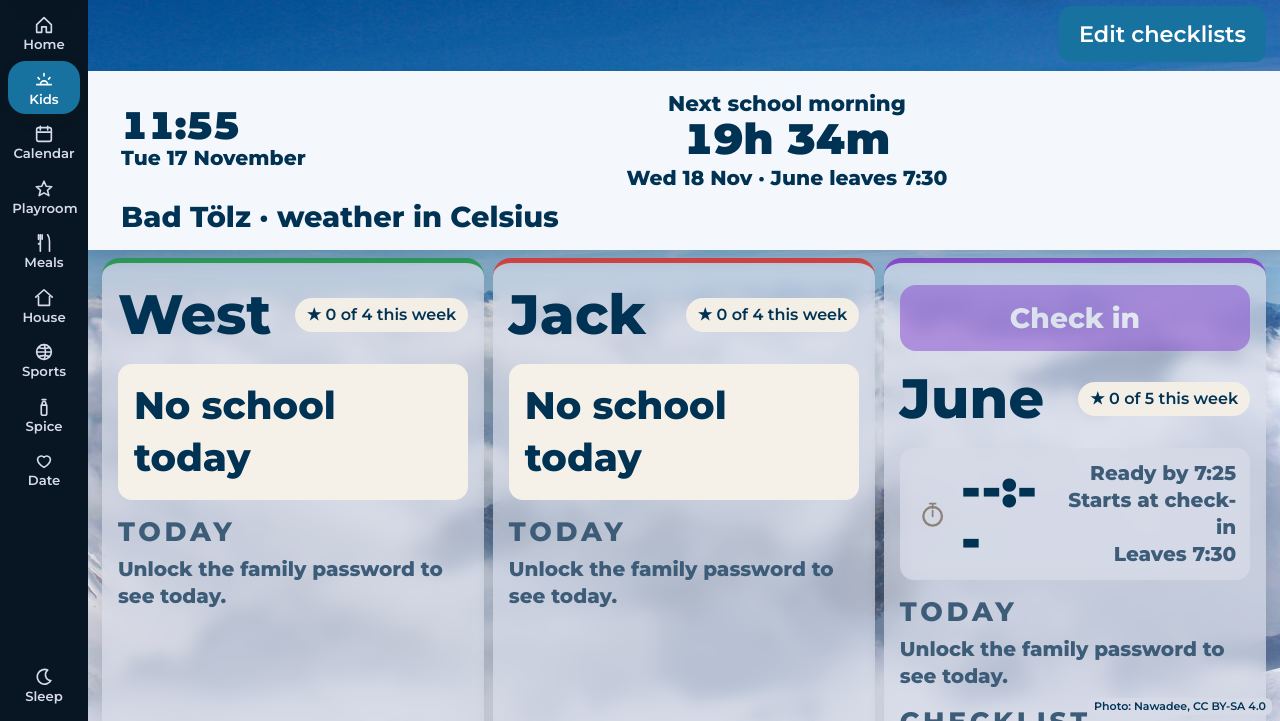
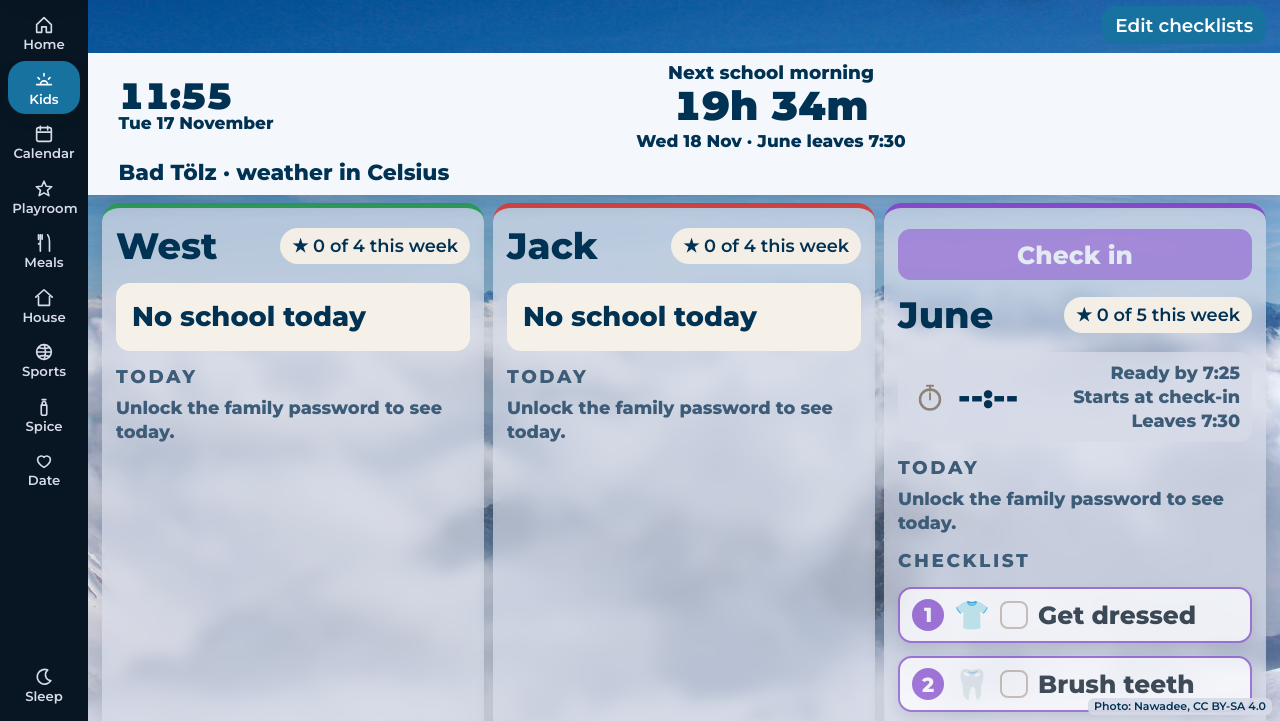
Before and after one commit to pacetheface/family-dashboard, a plain HTML site: page index.html in a window 1280 px wide. Both pictures are taken after a click on the button "Kids". Shown: the part 79-800 px from the top of the page. Drawn offline with Linux system fonts and the light colour scheme; no server answers.

Commit message:
Scale the Kids checklist with the window. (#27)
Task cards, the sticky clock, and the buttons follow the viewport, and June’s column no longer shows the bag line.

Co-authored-by: Cursor Agent <cursoragent@cursor.com>
Co-authored-by: Ryan <pacetheface@users.noreply.github.com>

```diff
--- a/css/app.css
+++ b/css/app.css
@@ -837,6 +837,12 @@ html[data-size="xl"] .m-cols { flex-wrap: wrap; }
 html[data-size="xl"] .m-col { flex: 1 1 46%; }
 html[data-size="xl"] .topbar { flex-wrap: wrap; }
 
+.kids-board {
+  --kid: clamp(15px, min(1.85vw, 3.3vh), 40px);
+  font-size: var(--kid);
+}
+.kids-board .m-cols { min-width: 0; }
+.kids-board .m-col { min-width: 0; padding: 0.55em 0.6em 0.7em; }
 .kids-board .m-top,
 .kids-board .m-top.urg-ok,
 .kids-board .m-top.urg-yellow,
@@ -845,12 +851,13 @@ html[data-size="xl"] .topbar { flex-wrap: wrap; }
 .kids-board .m-top.urg-gone,
 .kids-board .m-top.urg-off {
   position: sticky;
-  top: -12px;
+  top: -0.4rem;
   z-index: 8;
   flex-wrap: wrap;
-  gap: 0.4rem 1rem;
-  margin: 0 -20px;
-  padding: 0.85rem calc(0.9rem + 20px) 0.7rem;
+  align-items: center;
+  gap: 0.25em 0.8em;
+  margin: 0 -0.65rem;
+  padding: 0.35em calc(0.7em + 0.65rem) 0.4em;
   background: #f4f7fb;
   -webkit-backdrop-filter: none;
   backdrop-filter: none;
@@ -858,66 +865,94 @@ html[data-size="xl"] .topbar { flex-wrap: wrap; }
   box-shadow: 0 8px 16px rgba(7, 22, 34, 0.12);
 }
 .kids-board .m-clock { width: auto; }
-.kids-board .m-clock-time { font-size: 1.8rem; }
-.kids-board .m-clock-date { font-size: 0.95rem; margin-top: 0; }
-.kids-board .m-top .count-title { font-size: 1rem; }
+.kids-board .m-clock-time { font-size: 1.55em; }
+.kids-board .m-clock-date { font-size: 0.72em; margin-top: 0; }
+.kids-board .m-top .count-title { font-size: 0.78em; }
 .kids-board .m-top .count-big,
-.kids-board .m-top .count-big.small { font-size: 2rem; line-height: 1; }
-.kids-board .m-top .count-sub { font-size: 0.95rem; min-height: 0; }
+.kids-board .m-top .count-big.small { font-size: 1.7em; line-height: 1; }
+.kids-board .m-top .count-sub { font-size: 0.72em; min-height: 0; }
 .kids-board .m-wx { display: none; }
 .kids-board .kids-gear {
   flex: 1 0 100%;
-  font-size: 1.35rem;
+  font-size: 0.92em;
   font-weight: 800;
   color: #003253;
   line-height: 1.2;
 }
-.kids-board .m-head h2 { font-size: 2.6rem; }
+.kids-board .m-head h2 { font-size: 1.55em; }
 .kids-board .m-lbl,
-.kids-board .kid-progress-label { font-size: 1.25rem; font-weight: 800; }
+.kids-board .kid-progress-label { font-size: 0.78em; font-weight: 800; }
+.kids-board .m-meta,
+.kids-board .m-muted,
+.kids-board .m-ev,
+.kids-board .m-hw,
+.kids-board .badge,
+.kids-board .morn-stamp,
+.kids-board .aft-line { font-size: 0.75em; }
+.kids-board .m-time { font-size: 1.35em; }
+.kids-board .m-sw { padding: 0.4em 0.5em; gap: 0.35em; }
 .kids-board .chk.task-card {
   display: flex;
   align-items: center;
-  gap: 0.7rem;
+  gap: 0.4em;
   width: 100%;
-  margin: 0.45rem 0;
-  padding: 0.75rem 0.85rem;
+  margin: 0.28em 0;
+  padding: 0.4em 0.5em;
   border: 2px solid #8AA7C4;
-  border-radius: 16px;
+  border-radius: 0.55em;
   background: #fff;
-  box-shadow: 0 8px 18px rgba(7, 22, 34, 0.14);
-  font-size: 1.7rem;
+  box-shadow: 0 0.25em 0.55em rgba(7, 22, 34, 0.14);
+  font-size: 1.05em;
   font-weight: 800;
-  min-height: 4.4rem;
+  min-height: 0;
   text-align: left;
   color: #071622;
 }
 .kids-board .task-no {
   flex: 0 0 auto;
-  width: 2.1rem;
-  height: 2.1rem;
+  width: 1.55em;
+  height: 1.55em;
   border-radius: 999px;
   display: grid;
   place-items: center;
   background: #1872A0;
   color: #fff;
-  font-size: 1.15rem;
+  font-size: 0.82em;
 }
-.kids-board .task-emoji { flex: 0 0 auto; font-size: 2rem; line-height: 1; }
-.kids-board .chk.task-card .lbl { font-size: 1.7rem; overflow-wrap: normal; word-break: normal; }
+.kids-board .task-emoji { flex: 0 0 auto; font-size: 1.15em; line-height: 1; }
+.kids-board .box { width: 1.15em; height: 1.15em; }
+.kids-board .tick { width: 0.28em; height: 0.48em; border-width: 0 0.12em 0.12em 0; }
+.kids-board .chk.task-card .lbl {
+  font-size: 1em;
+  min-width: 0;
+  overflow-wrap: break-word;
+  word-break: normal;
+  line-height: 1.15;
+}
 .kids-board .chk.meds .lbl { color: #071622; }
 .kids-board .chk.locked { opacity: 0.72; }
-.kids-board .kid-progress { margin: 0.4rem 0 0.2rem; }
+.kids-board .kid-progress { margin: 0.35em 0 0.15em; }
 .kids-board .kid-progress-track {
-  height: 0.7rem;
+  height: 0.38em;
   border-radius: 999px;
   background: #d6dbe7;
   overflow: hidden;
 }
 .kids-board .kid-progress-track i { display: block; height: 100%; background: #1872A0; }
-.kids-board .checkout { font-size: 1.6rem; }
+.kids-board .checkin,
+.kids-board .checkout,
+.kids-board .kid-name {
+  font-size: 1.05em;
+  min-height: 0;
+  padding: 0.42em 0.55em;
+  border-radius: 0.5em;
+}
 .kids-board .m-dayoff,
-.kids-board .m-status { font-size: 1.8rem; }
+.kids-board .m-status { font-size: 1.15em; }
+.kids-board .m-status .sub { font-size: 0.75em; }
+.kids-board .aft-huge { font-size: 1.8em; }
+.kids-board .q-pill { font-size: 0.82em; min-height: 0; padding: 0.35em 0.55em; }
+.kids-board .list-edit-bar .btn { font-size: 0.78em; min-height: 0; padding: 0.4em 0.7em; }
 
 .m-col.west .checkout,
 .m-col.jack .checkout,
--- a/index.html
+++ b/index.html
@@ -11,7 +11,7 @@
 <link rel="preconnect" href="https://fonts.googleapis.com">
 <link rel="preconnect" href="https://fonts.gstatic.com" crossorigin>
 <link href="https://fonts.googleapis.com/css2?family=Montserrat:wght@500;600;800;900&display=swap" rel="stylesheet">
-<link rel="stylesheet" href="css/app.css?v=21">
+<link rel="stylesheet" href="css/app.css?v=22">
 </head>
 <body>
 <div id="shell">
@@ -27,6 +27,6 @@
 <div id="toast" role="status"></div>
 <a class="photo-credit" href="https://commons.wikimedia.org/wiki/File:Sea_of_clouds_from_Zugspitze.jpg">Photo: Nawadee, CC BY-SA 4.0</a>
 <noscript><p style="padding:16px">The Knapp family hub needs JavaScript for the clock, calendar, and checklists.</p></noscript>
-<script src="js/app.js?v=17"></script>
+<script src="js/app.js?v=18"></script>
 </body>
 </html>
```
Also changed, not shown: js/app.js, 1 other file.
